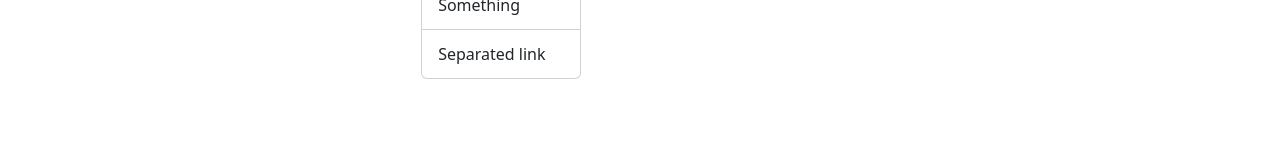
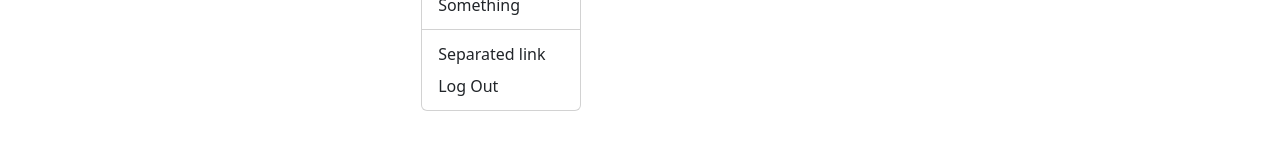
Before and after one commit to jpettit0317/JobApplicationTracker, a React (Create React App) app in the folder frontend/jobapptrackerfrontend/: page /jobapplist in a window 1280 px wide. Both pictures are taken after a click on the button "Dropdown". Shown: the part 134-294 px from the top of the page. Built offline with nearby package versions, Linux system fonts and the light colour scheme.

Commit message:
Added Log out to dropdown.

```diff
--- a/frontend/jobapptrackerfrontend/src/components/navbar/NavSearchBar.tsx
+++ b/frontend/jobapptrackerfrontend/src/components/navbar/NavSearchBar.tsx
@@ -20,6 +20,10 @@ export const NavSearchBar = (props: NavSearchBarProps) => {
         props.onSearchButtonPressed(searchTerm);
     }
 
+    const onLogoutPressed = () => {
+      console.log("Logging out.!!");
+    }
+
     return (
         <Navbar bg="light" expand="lg" data-testid={NavSearchBarTestIds.navSearchBarId}>
           <Container>
@@ -38,6 +42,9 @@ export const NavSearchBar = (props: NavSearchBarProps) => {
                   <NavDropdown.Divider />
                   <NavDropdown.Item href="#action/3.4">
                     Separated link
+                  </NavDropdown.Item>
+                  <NavDropdown.Item onClick={onLogoutPressed}>
+                    Log Out
                   </NavDropdown.Item>
                 </NavDropdown>
               </Nav>
```
